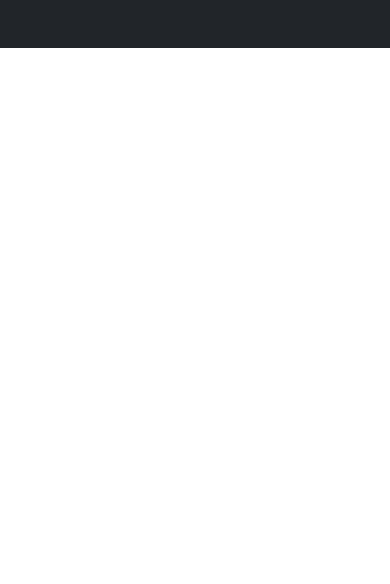
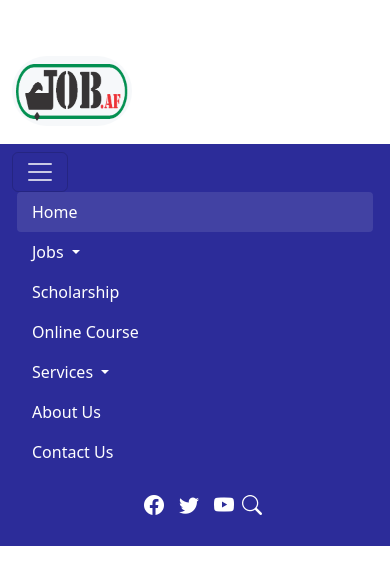
Before and after one commit to hanzalasirat/jop.af-project, a plain HTML site: page html/home.html in a window 390 px wide. Drawn offline with nearby package versions, Linux system fonts and the light colour scheme.

Commit message:
I make Navbar You can copy it and paset insid your pages

```diff
--- a/assets/css/home.css
+++ b/assets/css/home.css
@@ -0,0 +1,155 @@
+:root {
+    --primary-blue: #2c2c99;
+    --dropdown-blue: #2c2c99;
+}
+
+body {
+    font-family: Arial, sans-serif;
+    margin: 0;
+    padding: 0;
+}
+
+.top-banner {
+    background: white;
+    color: black;
+    padding: 8px 0;
+    font-size: 14px;
+    text-align: center;
+    height: auto;
+    min-height: 90px;
+}
+.logo{
+    height: 70px;
+    width: 120px;
+    margin-bottom: 10px;
+    display: flex;
+    justify-content: start;
+    border-radius: 50px;
+}
+
+.nav-blue-bg {
+    background-color: var(--primary-blue);
+    padding-top: 5px;
+    padding-bottom: 5px;
+}
+
+.navbar-brand {
+    color: white !important;
+    font-weight: bold;
+    font-size: 22px;
+}
+
+.nav-link {
+    color: white !important;
+    font-weight: 500;
+    margin: 0 5px;
+    padding: 8px 15px !important;
+    border-radius: 4px;
+    transition: all 0.3s ease;
+}
+
+.nav-link:hover {
+    background-color: #1a1a66;
+}
+
+.nav-link.active {
+    background-color: rgba(255, 255, 255, 0.1);
+}
+
+/* Services Dropdown */
+.nav-item.dropdown:hover .dropdown-menu {
+    display: block;
+    margin-top: 0;
+}
+
+.dropdown-menu {
+    border-radius: 0;
+    border: none;
+    box-shadow: 0 4px 12px rgba(0,0,0,0.2);
+    background-color: var(--dropdown-blue) !important;
+    min-width: 180px;
+}
+
+.menu-box {
+    background-color: var(--dropdown-blue) !important;
+}
+
+.dropdown-item {
+    padding: 12px 20px;
+    transition: all 0.2s;
+    color: white !important;
+    background-color: transparent !important;
+}
+
+.dropdown-item:hover {
+    background-color: #1a1a66 !important;
+    padding-left: 25px;
+    color: white !important;
+}
+
+/* Search Icon - Styled like social icons */
+.search-icon-btn {
+    background: none;
+    border: none;
+    color: white;
+    font-size: 20px;
+    padding: 8px;
+    cursor: pointer;
+    transition: all 0.3s;
+    margin-left: 15px;
+}
+
+.search-icon-btn:hover {
+    color: #ffeb3b;
+    transform: scale(1.1);
+}
+
+/* Social Icons */
+.social-icons {
+    display: flex;
+    align-items: center;
+    gap: 15px;
+}
+
+.social-icons a {
+    color: white;
+    font-size: 20px;
+    transition: all 0.3s;
+}
+
+.social-icons a:hover {
+    color: #ffeb3b;
+    transform: scale(1.1);
+}
+
+/* Flex layout - Nav items left, icons right */
+.navbar-collapse {
+    display: flex !important;
+    justify-content: space-between !important;
+    width: 100%;
+}
+
+.navbar-nav {
+    margin-right: auto !important;
+}
+
+@media (max-width: 992px) {
+    .navbar-collapse {
+        flex-direction: column;
+    }
+
+    .navbar-nav {
+        margin-right: 0 !important;
+        margin-bottom: 15px;
+        width: 100%;
+    }
+
+    .social-icons {
+        justify-content: center;
+        margin: 10px 0;
+    }
+
+    .search-icon-btn {
+        margin: 10px 0;
+    }
+}
--- a/html/home.html
+++ b/html/home.html
@@ -3,53 +3,112 @@
 <head>
     <meta charset="UTF-8">
     <meta name="viewport" content="width=device-width, initial-scale=1.0">
+    <title>Job Portal</title>
 
-    <title>Scholarships For Afghanistan and jobs -www.job.af</title>
-
-    <!-- Css Link -->
+    <!-- Local file CSS -->
     <link rel="stylesheet" href="../assets/css/home.css">
 
-    <!-- Latest compiled and minified CSS -->
-    <link href="https://cdn.jsdelivr.net/npm/bootstrap@5.3.3/dist/css/bootstrap.min.css" rel="stylesheet">
-    <!-- Latest compiled JavaScript -->
-    <script src="https://cdn.jsdelivr.net/npm/bootstrap@5.3.3/dist/js/bootstrap.bundle.min.js"></script>
-
-    <!-- Bootstrap Local Files -->
+    <!-- local link cdn -->
+     <link rel="stylesheet" href="../bootstrap-5.3.7-dist/css/bootstrap-grid.min.css">
      <link rel="stylesheet" href="../bootstrap-5.3.7-dist/js/bootstrap.bundle.min.js">
-    <link rel="stylesheet" href="../bootstrap-5.3.7-dist/css/bootstrap-grid.rtl.min.css">
+     <link rel="stylesheet" href="../bootstrap-5.3.7-dist/js/bootstrap.bundle.min.js.map">
+     <!-- CDN Online -->
+    <!-- Bootstrap 5 CSS -->
+    <link href="https://cdn.jsdelivr.net/npm/bootstrap@5.3.0-alpha1/dist/css/bootstrap.min.css" rel="stylesheet">
+    <!-- Bootstrap Icons -->
+    <link rel="stylesheet" href="https://cdn.jsdelivr.net/npm/bootstrap-icons@1.10.0/font/bootstrap-icons.css">
 
 </head>
 <body>
+    <!-- Top Banner -->
+    <div class="top-banner">
+        <div class="container pt-5">
+            <img src="../images/logo.png" alt="" class="logo-img logo" >
 
-    <!-- Navbar Section -->
-     <section class="container-fluid bg-dark text-white pt-5" >
-        <nav class="nav container h-25">
-            <!-- Nav Link Box  -->
-            <div class="links-box ">
-                <ul class="nav ">
+        </div>
+    </div>
 
+    <!-- Navigation -->
+    <nav class="navbar  navbar-expand-lg nav-blue-bg">
+        <div class="container">
+
+
+            <!-- Mobile Toggle -->
+            <button class="navbar-toggler" type="button" data-bs-toggle="collapse" data-bs-target="#navbarContent">
+                <span class="navbar-toggler-icon" style="filter: brightness(0) invert(1);"></span>
+            </button>
+
+            <!-- Navbar Content -->
+            <div class="collapse  navbar-collapse" id="navbarContent">
+                <!-- Navigation Links -->
+                <ul class="navbar-nav me-auto">
+                    <li class="nav-item">
+                        <a class="nav-link active" href="#">Home</a>
+                    </li>
+
+                    <!-- Jobs Dropdown (like Services) -->
+                    <li class="nav-item dropdown">
+                        <a class="nav-link dropdown-toggle" href="#" role="button" data-bs-toggle="dropdown">
+                            Jobs
+                        </a>
+                        <ul class="dropdown-menu text-white menu-box">
+                            <li><a class="dropdown-item" href="#">Create Resume CV</a></li>
+                            <li><a class="dropdown-item " href="#">Compainse</a></li>
                         </ul>
+                    </li>
 
+                    <li class="nav-item">
+                        <a class="nav-link" href="#">Scholarship</a>
+                    </li>
+                    <li class="nav-item">
+                        <a class="nav-link" href="#">Online Course</a>
+                    </li>
+
+                    <!-- Services Dropdown -->
+                    <li class="nav-item dropdown">
+                        <a class="nav-link dropdown-toggle" href="#" role="button" data-bs-toggle="dropdown">
+                            Services
+                        </a>
+                        <ul class="dropdown-menu menu-box">
+                            <div class="item">
+                                  <li><a class="dropdown-item" href="#">Advertise With Us</a></li>
+                            <li><a class="dropdown-item" href="#">Staf Outcoursing</a></li>
+                            <li><a class="dropdown-item" href="#">CV Bank</a></li>
+                            <li><a class="dropdown-item" href="#">RFQ/RFP</a></li>
 
                             </div>
 
+                        </ul>
+                    </li>
 
-            <!-- Social Link -->
-            <div class="social-links">
+                    <li class="nav-item">
+                        <a class="nav-link" href="#">About Us</a>
+                    </li>
+                    <li class="nav-item">
+                        <a class="nav-link" href="#">Contact Us</a>
+                    </li>
+                </ul>
+
+                <!-- Search and Social Icons -->
+                <div class="d-flex align-items ms-4">
 
 
+                    <!-- Social Icons -->
+                    <div class="social-icons">
+                        <a href="#"><i class="bi bi-facebook"></i></a>
+                        <a href="#"><i class="bi bi-twitter"></i></a>
+                        <a href="#"><i class="bi bi-youtube"></i></a>
                     </div>
-
-
+                     <!-- Search Icon (styled like social icons) -->
+                    <button class="search-icon-btn ">
+                        <i class="bi bi-search "></i>
+                    </button>
+                </div>
+            </div>
+        </div>
     </nav>
 
-
-
-     </section>
-     <!-- Navbar End   -->
-
-
-     <!-- JavaScript Link    -->
-     <script src="../assets/js/home.js"></script>
+    <!-- Bootstrap JS -->
+    <script src="https://cdn.jsdelivr.net/npm/bootstrap@5.3.0-alpha1/dist/js/bootstrap.bundle.min.js"></script>
 </body>
 </html>
```
Also changed, not shown: images/logo.png (added). Lines whose indentation alone changed are shown as unchanged.
